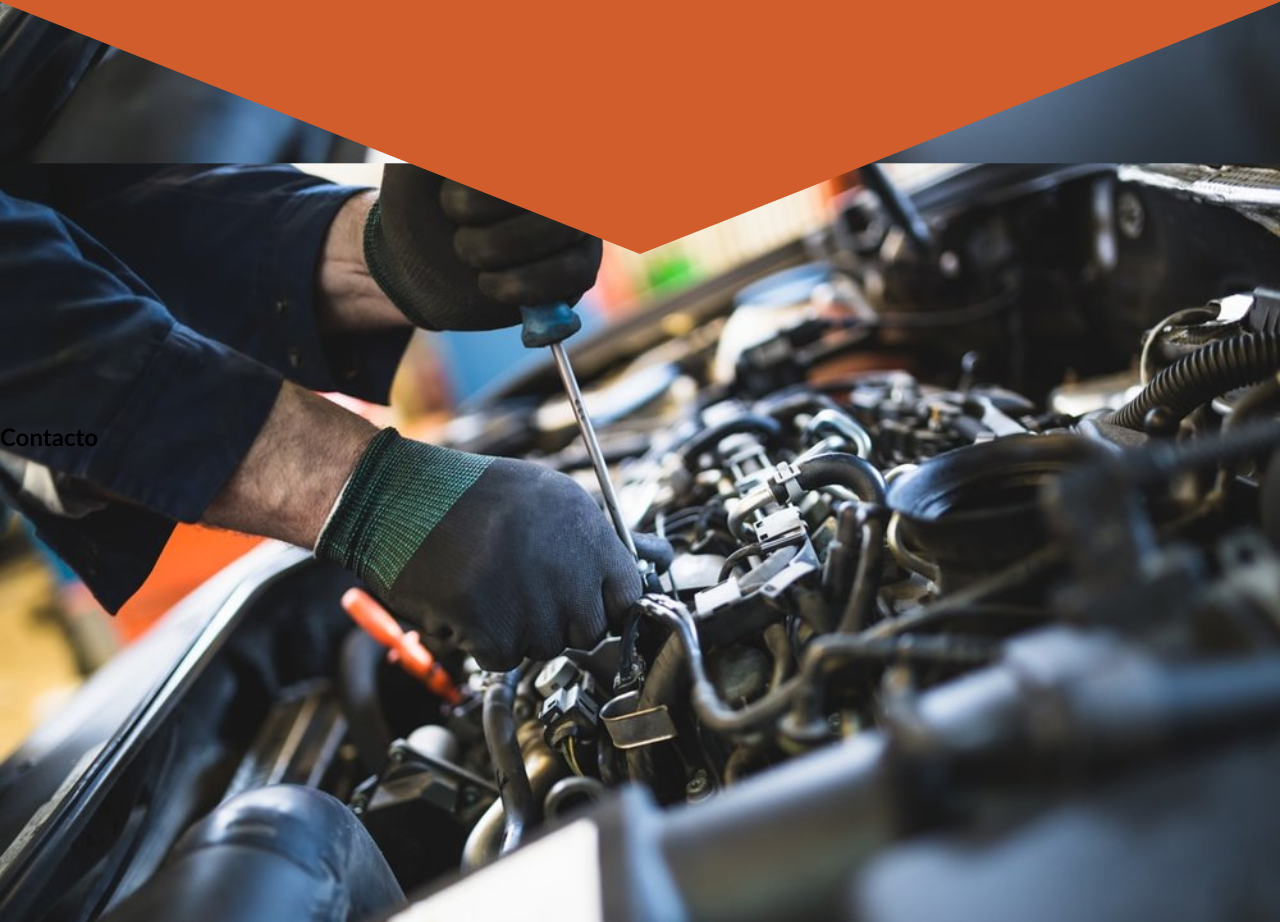
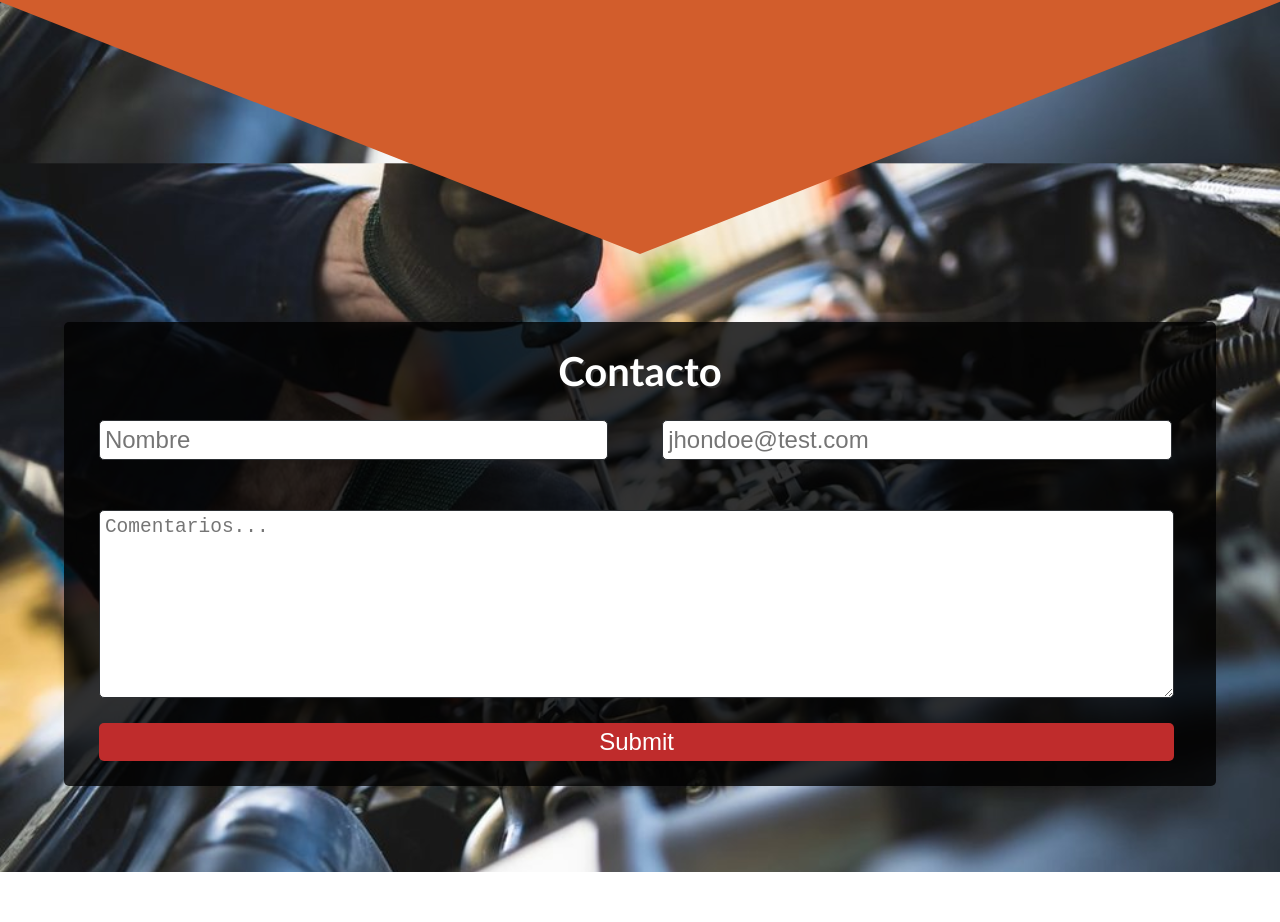
Before and after one commit to JorchCortez/website-template-1, a plain HTML site: page main/index.html in a window 1280 px wide. Shown: the part 2398-3320 px from the top of the page. After the commit the page ends 3270 px from the top, so only its background shows below. Drawn offline with Linux system fonts and the light colour scheme.

Commit message:
Added contact form to the site

```diff
--- a/main/index.html
+++ b/main/index.html
@@ -130,7 +130,15 @@
     </section>
 
     <section class="contacto">
-        <h1>Contacto</h1>
+        <div class="contact-form">
+                <h1>Contacto</h1>
+                <form>
+                    <input type="text" placeholder="Nombre" class="form-format form-mid">
+                    <input type="email" placeholder="jhondoe@test.com" class="form-format form-mid">
+                    <textarea placeholder="Comentarios..." rows="8" class="form-format form-big" ></textarea>
+                    <input type="submit" class="form-submit">
+                </form>
+        </div>
     </section>
     <!--Sections-->
 </body>
--- a/main/style/main.css
+++ b/main/style/main.css
@@ -515,6 +515,62 @@ body{
     width: 100%;
     height: 500px;
     background: transparent;
+    margin: -100px 0 50px 0;
+}
+
+.contact-form{width: 90%;
+    margin: auto;
+    min-height: 90%;
+    height: auto;
+    background: rgba(0, 0, 0, .8);
+    border-radius: 5px;
+    display: flex;
+    padding: 25px 10px;
+    flex-wrap: wrap;
+    justify-content: center;
+}
+
+.contact-form > h1{
+    width: 100%;
+    text-align: center;
+    font-size: 2.5em;
+    color: #FFFFFF;
+    text-shadow: 2px 2px #2d2d2d;
+}
+form{
+    width: 100%;
+    height: 100%;
+}
+.form-format{
+    border: 1px #2C2F33 solid;
+    border-radius: 5px;
+    background: #FFFFFF;
+    font-size: 1.5em;
+    padding: 5px;
+}
+
+.form-small{
+    width: 28%;
+    margin: 2.2%;
+}
+.form-mid{
+    width: 45%;
+    margin: 2.2%;
+}
+.form-big{
+    width: 95%;
+    margin: 2.2%;
+}
+
+.form-submit{
+    width: 95%;
+    margin: 0 2.2%;
+    background: #BF2C2C;
+    color: #FFFFFF;
+    border-radius: 5px;
+    padding: 5px;
+    font-size: 1.5em;
+    border: none;
 }
 
 /*******************
```
